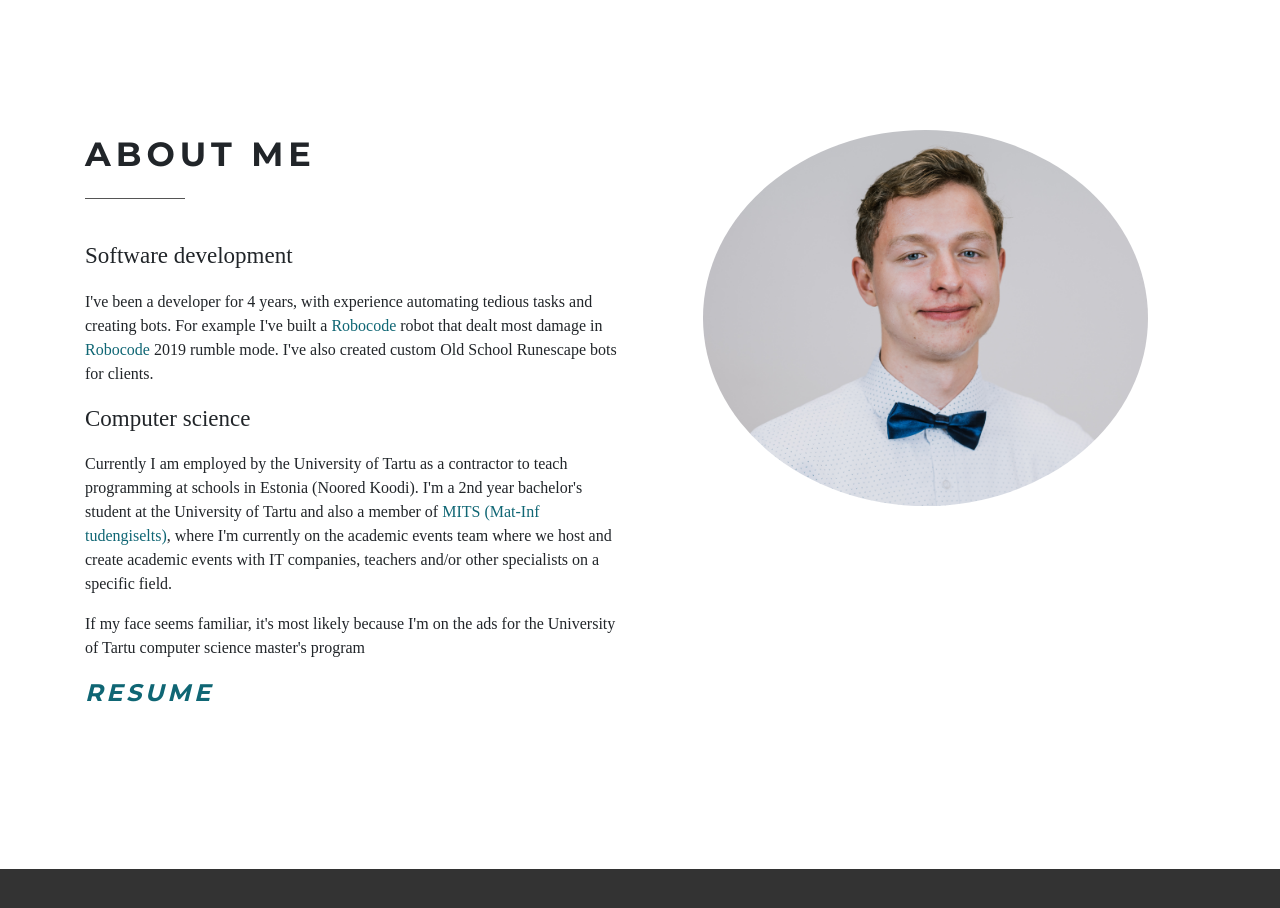
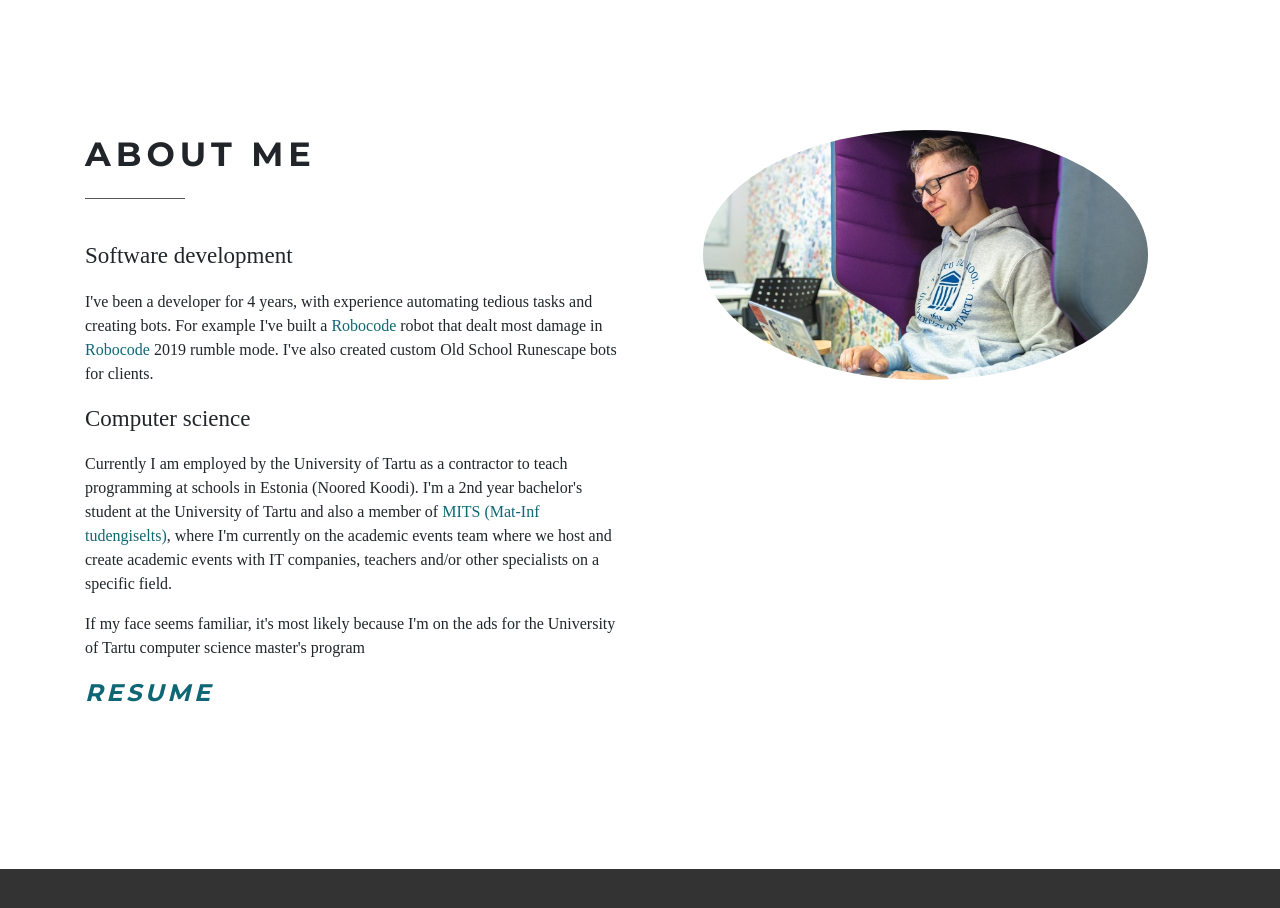
Before and after one commit to Toodekas/Toodekas.github.io, a plain HTML site: page index.html in a window 1280 px wide. Shown: the part 820-1728 px from the top of the page. Drawn offline with nearby package versions, Linux system fonts and the light colour scheme.

Commit message:
Update index.html

```diff
--- a/index.html
+++ b/index.html
@@ -43,7 +43,7 @@
 
           </div>
           <div class="col-lg-5 mx-auto">
-            <p><img src="img/toodekun.jpg" alt="" class="img-fluid rounded-circle"></p>
+            <p><img src="img/computerscience.jpg" alt="" class="img-fluid rounded-circle"></p>
           </div>
         </div>
       </div>
```
